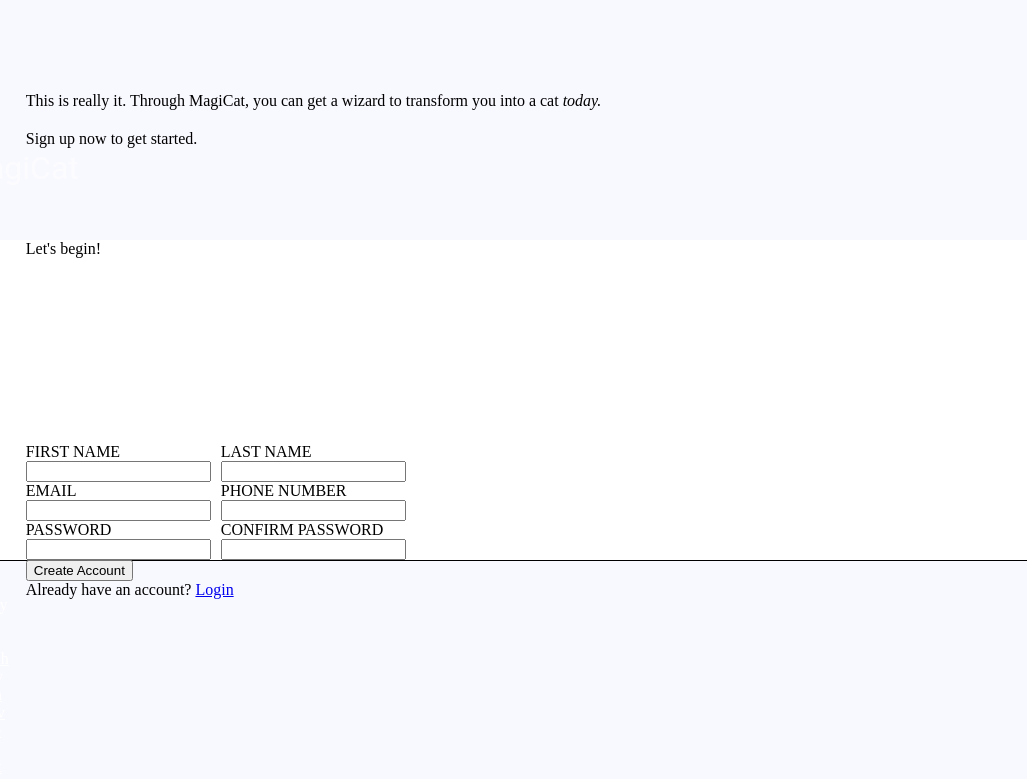
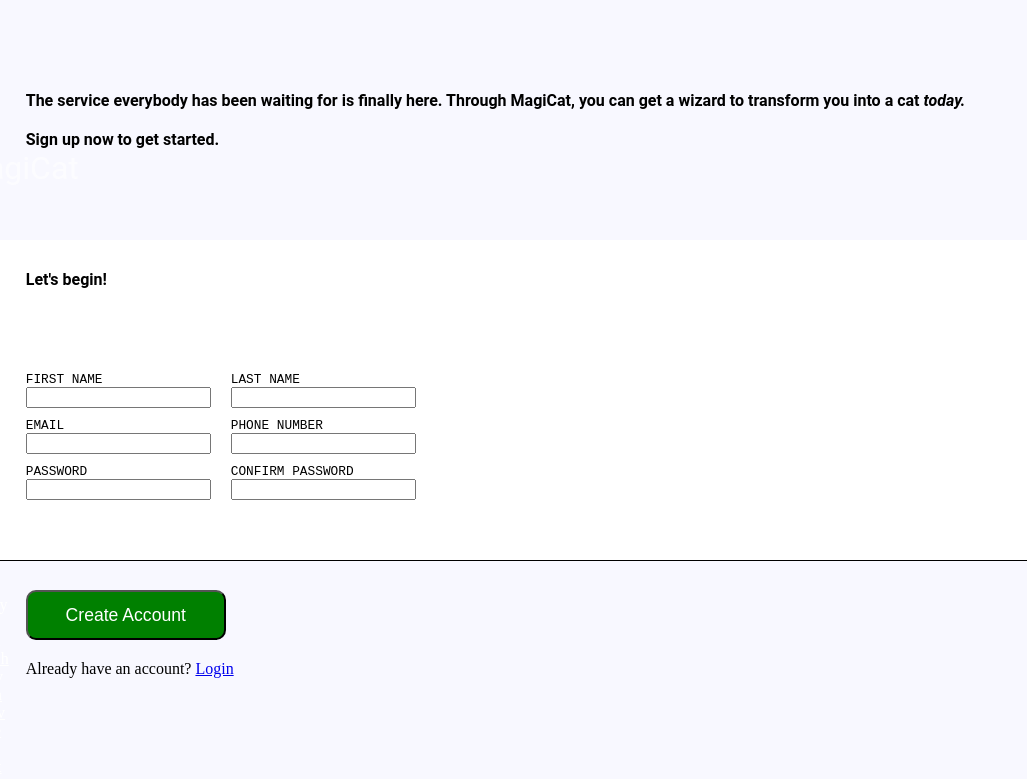
Before and after one commit to orlovskym/SignUpForm, a plain HTML site: page index.html in a window 1280 px wide. Shown: the full height of the page, 38-1065 px from the left. Drawn offline with Linux system fonts and the light colour scheme.

Commit message:
add create account button

```diff
--- a/index.html
+++ b/index.html
@@ -36,7 +36,7 @@
     <div class="right">
 
         <div class="header">
-            <div>This is really it. Through MagiCat, you can get a wizard to transform you into a cat
+            <div>The service everybody has been waiting for is finally here. Through MagiCat, you can get a wizard to transform you into a cat
                 <em>today.</em>
             </div>
             <div>Sign up now to get started.</div>
--- a/style.css
+++ b/style.css
@@ -73,13 +73,16 @@ margin: 0;
 
 .header,.footer,.middle{
     box-sizing: border-box;
-    padding-left: 30px;
+    padding: 30px;
 }
 
-.header{
+.header,#caption{
     display: flex;
     flex-direction: column;
     justify-content: center;
+    font-size: 1em;
+    font-family: roboto;
+    font-weight: 600;
     gap: 20px;
 }
 
@@ -90,11 +93,15 @@ margin: 0;
     box-shadow: 1px 1px;
     justify-content: space-between;
     background-color: white;
+    padding-bottom: 60px;
+    padding-top: 30px;
 }
 
 #form{
     display: flex;
     flex-direction: column;
+    font-family: 'Courier New', Courier, monospace;
+    font-size: .8em;
 
 }
 
@@ -105,5 +112,24 @@ form{
 
 .formContainer{
     display: flex;
-    gap: 10px;
+    gap: 20px;
 }
+
+.footer{
+    display: flex;
+    flex-direction: column;
+    gap: 20px;
+}
+
+label{
+    padding-top: 10px;
+}
+
+button{
+    width: 200px;
+    height: 50px;
+    border-radius: 10px;
+    background-color: green;
+    color: white;
+    font-size: 1.1rem;
+}
```
